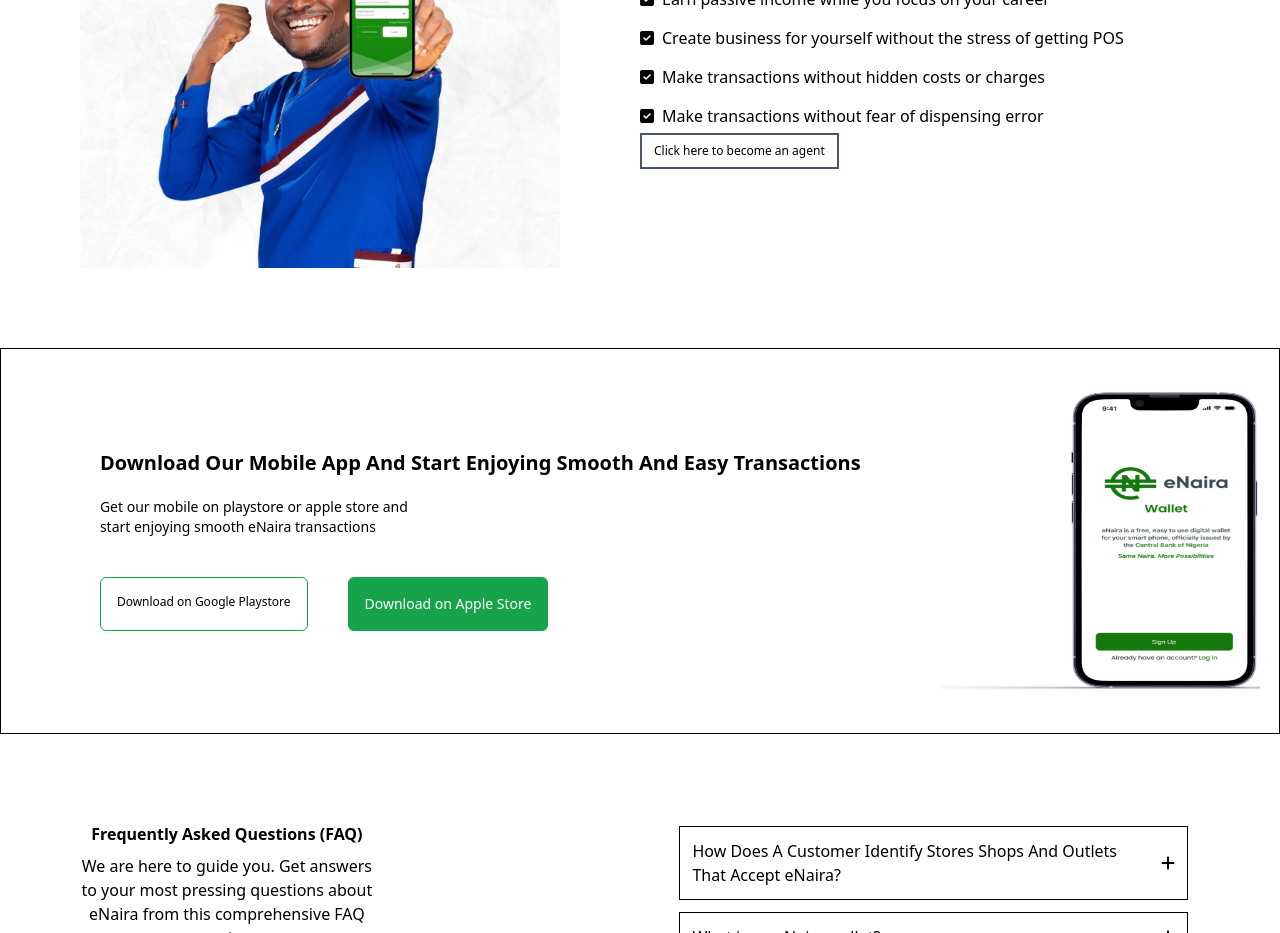
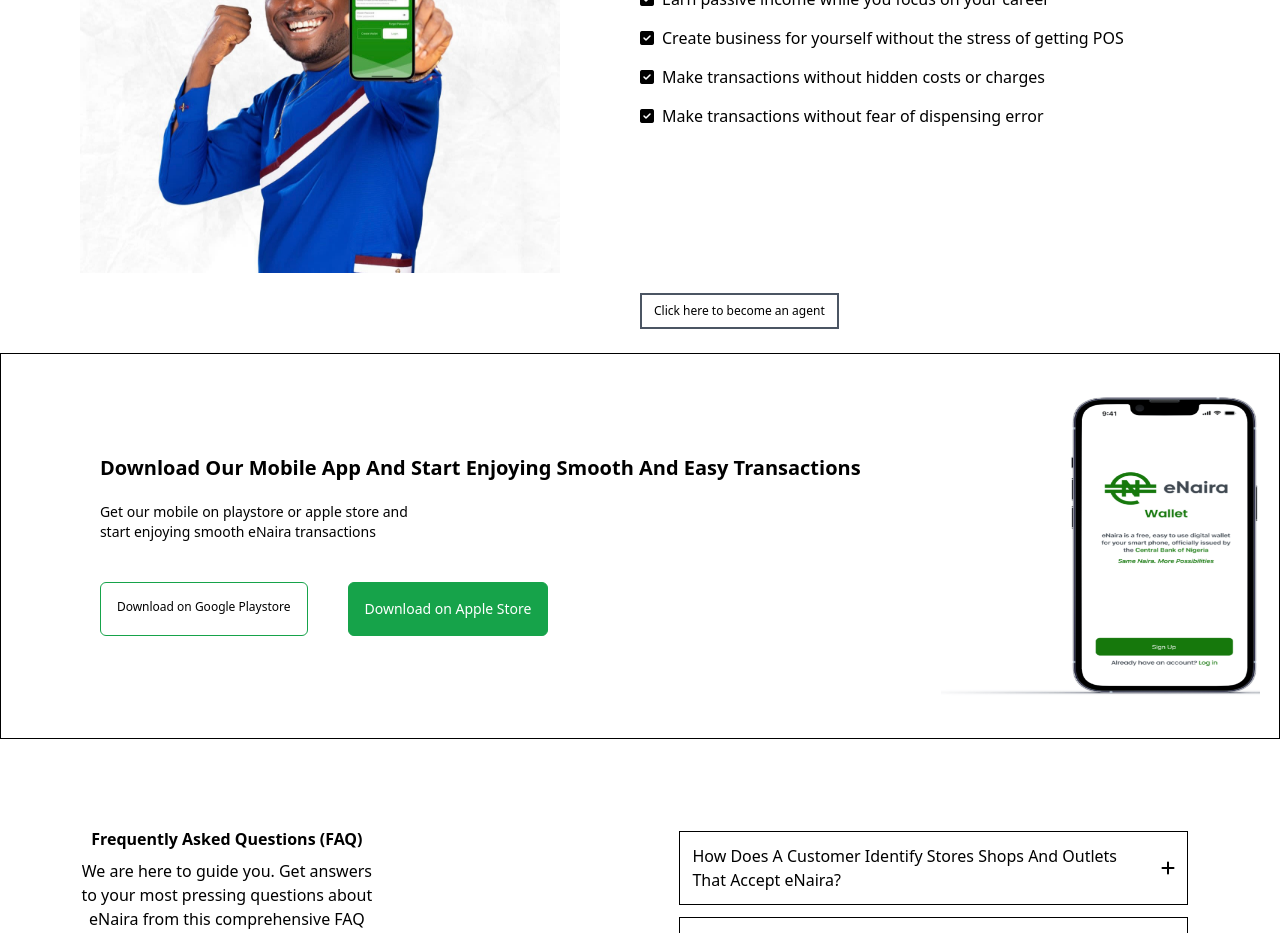
Before and after one commit to kreativemind04/enaira, a React (Create React App) app: page / in a window 1280 px wide. Shown: the part 2760-3693 px from the top of the page. Built offline with nearby package versions, Linux system fonts and the light colour scheme.

Commit message:
final update

```diff
--- a/src/Components/Agent.jsx
+++ b/src/Components/Agent.jsx
@@ -15,7 +15,7 @@
                     <p><i className="fa fa-check-square pr-2"></i>Create business for yourself without the stress of getting POS</p>
                     <p><i className="fa fa-check-square pr-2" ></i>Make transactions without hidden costs or charges</p>
                     <p><i className="fa fa-check-square pr-2" ></i>Make transactions without fear of dispensing error</p>
-                    <button className='border-2 border-gray-600 text-xs px-3 py-2 mt-40 my-6 md:my-0'>Click here to become an agent</button>
+                    <button className='border-2 border-gray-600 text-xs px-3 py-2 mt-40 my-6'>Click here to become an agent</button>
                 </div>
             </div>
         </div>
```
